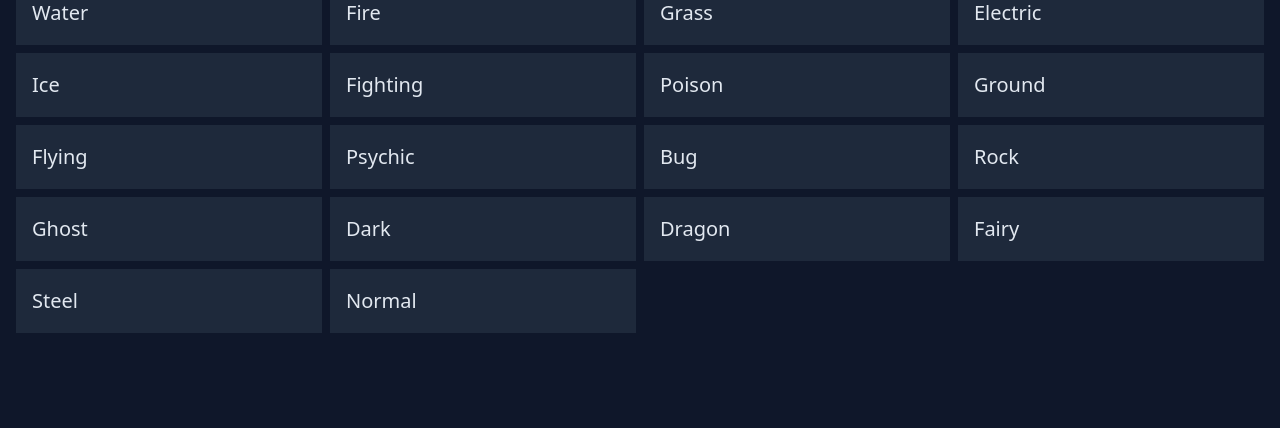
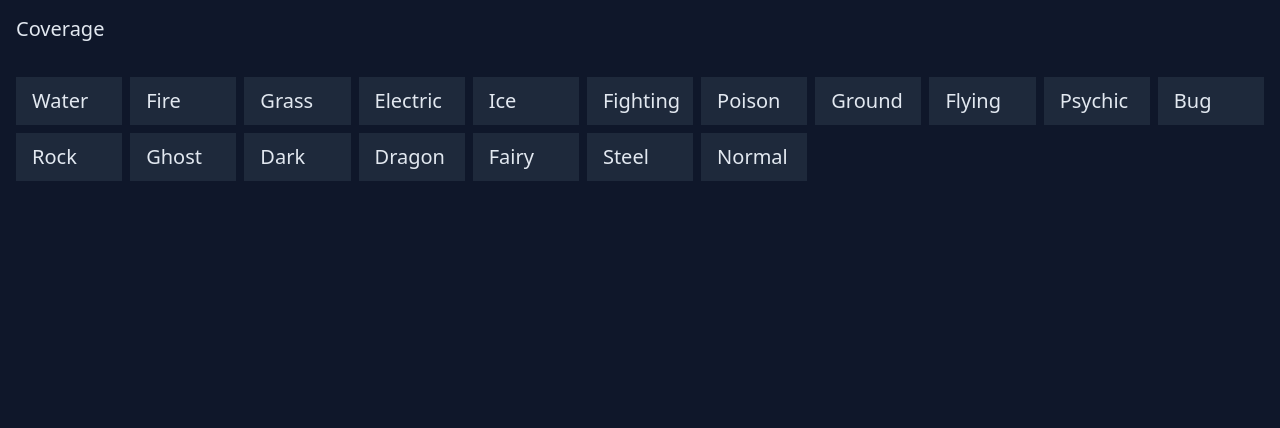
Before and after one commit to ertrzyiks/pokemon-go-cheatsheet, an Astro site: page /pokemon-go-companion/types/attack/party in a window 1280 px wide. Shown: the part 372-800 px from the top of the page. Built offline with nearby package versions, Linux system fonts and the light colour scheme; Astro itself is replaced by a stand-in of ours.

Commit message:
Improve styling of the attack app

```diff
--- a/src/components/AttackPartyApp/AttackPartyApp.tsx
+++ b/src/components/AttackPartyApp/AttackPartyApp.tsx
@@ -5,6 +5,7 @@ import { allTypes, type PokemonType } from "../../pokemon_types";
 import { getStrongMatchups } from "../../matchups";
 import { pokemonTypesConfig } from "../../pokemon_types_config";
 import "./styles.css";
+import clsx from "clsx";
 
 const AttackPartyApp = () => {
   const [types, setTypes] = useState<PokemonType[]>([]);
@@ -27,6 +28,8 @@ const AttackPartyApp = () => {
     <div>
       <h1 className="my-8 text-5xl">Attack Party</h1>
 
+      <p className="my-4">Available attack types</p>
+
       <SwitchList>
         {allTypes.map((type) => (
           <div className="attack-party-app-list-item" key={type}>
@@ -41,15 +44,16 @@ const AttackPartyApp = () => {
         ))}
       </SwitchList>
 
+      <p className="my-4">Coverage</p>
+
       <div className="attack-matchup-grid my-8 mx-auto">
         {allTypes.map((type) => (
           <div
             key={type}
-            className="bg-slate-800"
-            style={{
-              padding: "16px",
-              // backgroundColor: hasStrongMatchup(type) ? "green" : "transparent",
-            }}
+            className={clsx("px-4 py-2", {
+              "bg-slate-800": !hasStrongMatchup(type),
+              "bg-green-800": hasStrongMatchup(type),
+            })}
           >
             {pokemonTypesConfig[type].label}
           </div>
--- a/src/components/AttackPartyApp/styles.css
+++ b/src/components/AttackPartyApp/styles.css
@@ -8,5 +8,5 @@
 .attack-matchup-grid {
   display: grid;
   gap: 8px;
-  grid-template-columns: repeat(auto-fill, minmax(250px, 1fr));
+  grid-template-columns: repeat(auto-fill, minmax(100px, 1fr));
 }
```
